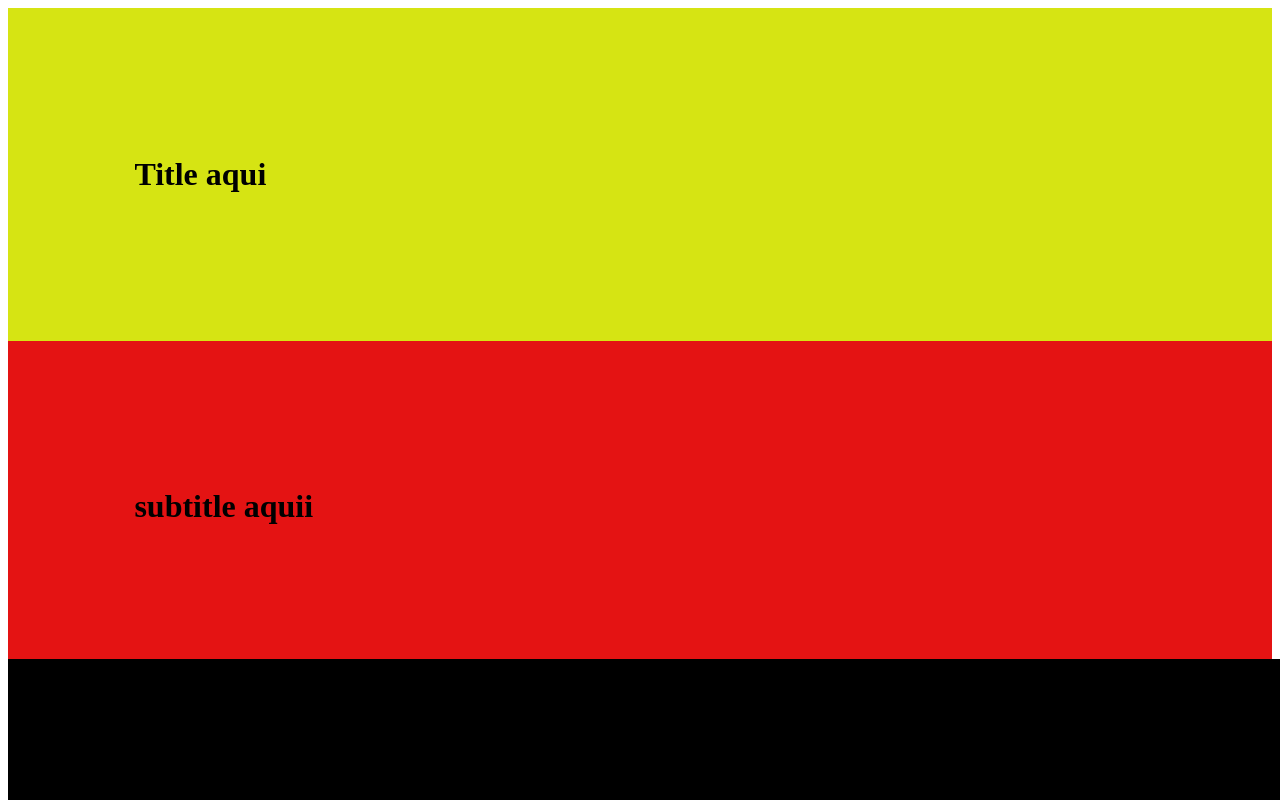
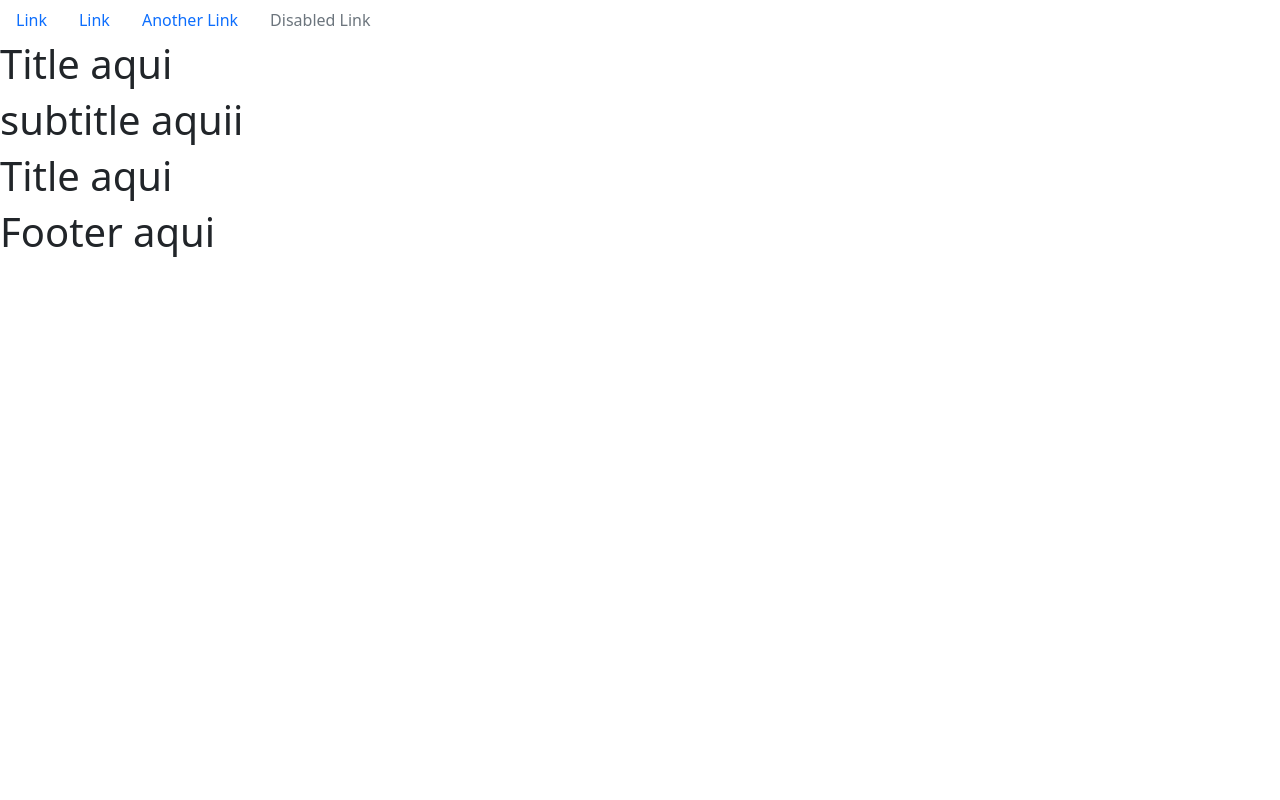
Before and after one commit to josegho2013/-React-Landing-Page, a React (Create React App) app in the folder landing-page/: page / in a window 1280 px wide. Shown: the top 800 px of the page. Built offline with nearby package versions, Linux system fonts and the light colour scheme.

Commit message:
update styles

```diff
--- a/landing-page/src/components/Footer.js
+++ b/landing-page/src/components/Footer.js
@@ -3,7 +3,7 @@ import "../styles/footer.css"
 
 const Footer = () => {
   return (
-    <div className="footer_container">
+    <div>
 
       <h1> Footer aqui</h1>
      </div>
--- a/landing-page/src/components/Navbar.js
+++ b/landing-page/src/components/Navbar.js
@@ -1,14 +1,27 @@
 import React from "react";
+import "bootstrap/dist/css/bootstrap.min.css"
+import { Nav, NavItem, NavLink } from 'reactstrap';
 import "../styles/navbar.css";
+
 
 
 const Navbar = () => {
   return (
-    <div className="navbar_container">
-      <nav>
-
-
-      </nav>
+    <div >
+        <Nav>
+          <NavItem>
+            <NavLink href="#">Link</NavLink>
+          </NavItem>
+          <NavItem>
+            <NavLink href="#">Link</NavLink>
+          </NavItem>
+          <NavItem>
+            <NavLink href="#">Another Link</NavLink>
+          </NavItem>
+          <NavItem>
+            <NavLink disabled href="#">Disabled Link</NavLink>
+          </NavItem>
+        </Nav>
     </div>
   );
 };
--- a/landing-page/src/components/SubTitle.js
+++ b/landing-page/src/components/SubTitle.js
@@ -3,7 +3,7 @@ import "../styles/subtitle.css"
 
 const SubTitle = () => {
   return (
-    <div className='subtitle_container' >
+    <div  >
 
       <h1>subtitle aquii</h1>
 
--- a/landing-page/src/components/Title.js
+++ b/landing-page/src/components/Title.js
@@ -3,7 +3,7 @@ import "../styles/title.css"
 
 const Title = () => {
   return (
-    <div className="title_container">
+    <div >
 
 
       <h1> Title aqui</h1></div>
--- a/landing-page/src/styles/footer.css
+++ b/landing-page/src/styles/footer.css
@@ -1,4 +1,4 @@
-
+/*
 .footer_container {
   display: flex;
   margin: auto;
@@ -12,7 +12,7 @@
   background-color: black;
   font-family: 'Urbanist';
   width: -webkit-fill-available;
-  }
+  } */
   /* .footer_container h1 {
     display: flex;
     align-items: center;
--- a/landing-page/src/styles/home.css
+++ b/landing-page/src/styles/home.css
@@ -1,4 +1,4 @@
-.home_container {
+/* .home_container {
     display: flex;
     margin: auto;
     padding: 9%;
@@ -7,4 +7,4 @@
     align-items: center;
     background-color: rgb(66, 211, 66);
     font-family: 'Urbanist';
-  }
+  } */
--- a/landing-page/src/styles/navbar.css
+++ b/landing-page/src/styles/navbar.css
@@ -1,4 +1,4 @@
-.navbar_container {
+/* .navbar_container {
   position: absolute;
 width: 80.84px;
 height: 28.53px;
@@ -13,4 +13,4 @@ top: 3845.46px;
   margin: 0;
   font-size: 30px;
   color: white;
-}
+} */
```
Also changed, not shown: landing-page/src/styles/clients.css (+3 -4 lines).
